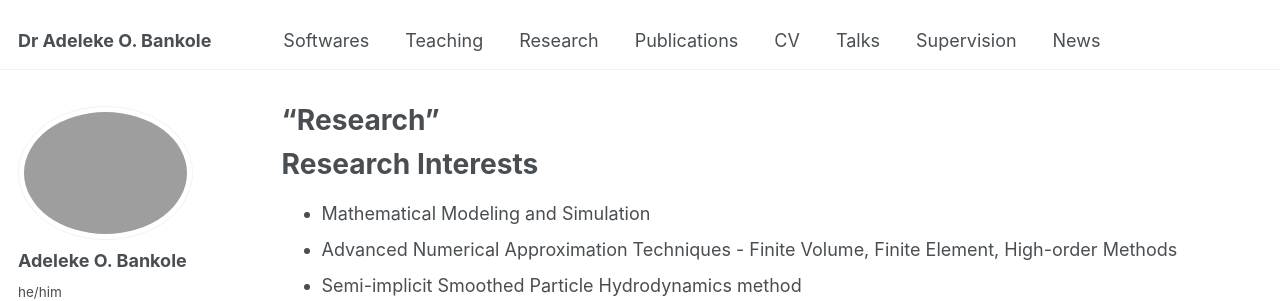
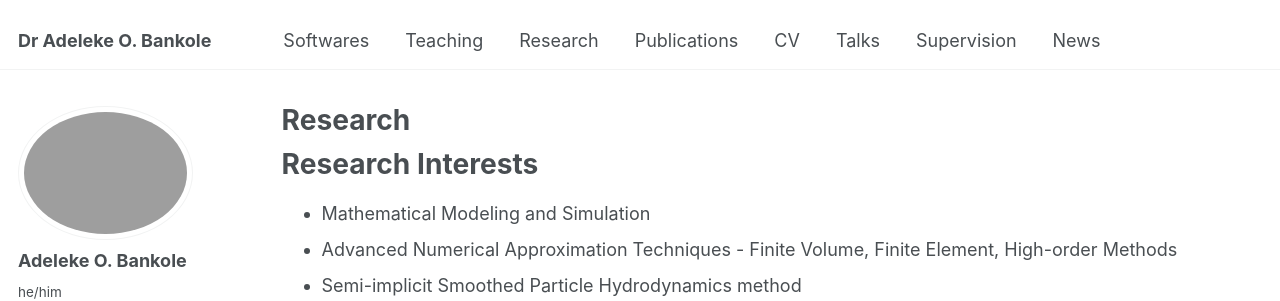
Before and after one commit to AdelekeBankole/adelekebankole.github.io, a Jekyll site: the page built from _research/research.md, in a window 1280 px wide and 1156 px high. Shown: the top 301 px of the window. Built offline with Jekyll 4.4.1, drawn with Linux system fonts in a browser that asks for light colours; some web fonts are replaced.

```diff
--- a/_research/research.md
+++ b/_research/research.md
@@ -1,6 +1,6 @@
 ---
 layout: archive
-title: “Research”
+title: Research
 permalink: /research/
 author_profile: true
 ---
```
